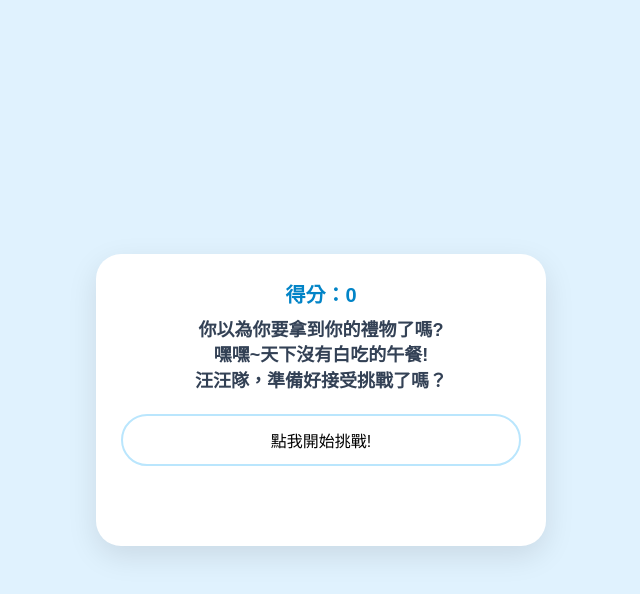
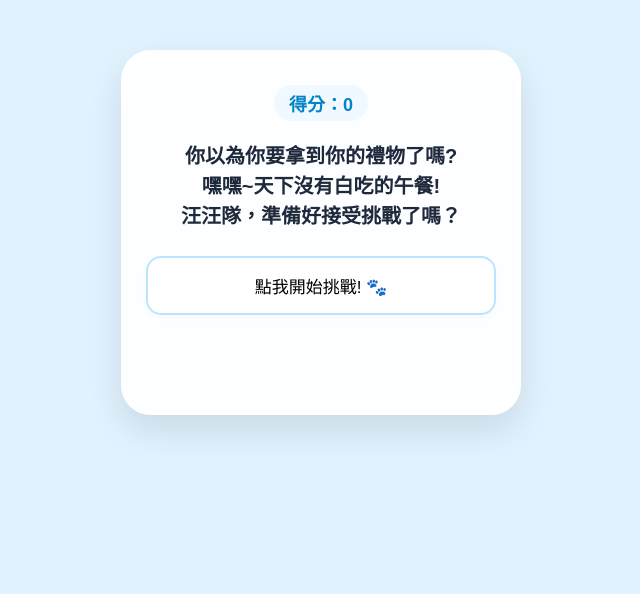
Before and after one commit to chen930313/birthday, a plain HTML site: page index.html in a window 1280 px wide. Shown: the whole page, without its empty margins (319-959 px from the left). Drawn offline with nearby package versions, Linux system fonts and the light colour scheme.

Commit message:
Add files via upload

```diff
--- a/index.html
+++ b/index.html
@@ -7,40 +7,59 @@
     <script src="https://cdn.jsdelivr.net/npm/canvas-confetti@1.5.1/dist/confetti.browser.min.js"></script>
     <style>
         body {
-            font-family: "Microsoft JhengHei", sans-serif;
+            font-family: "Microsoft JhengHei", "Heiti TC", sans-serif;
             background-color: #e0f2fe;
-            display: flex; justify-content: center; align-items: center;
-            height: 100vh; margin: 0; color: #334155; overflow: hidden;
+            display: flex; justify-content: center; align-items: flex-start;
+            min-height: 100vh; margin: 0; color: #334155; overflow-x: hidden;
+            padding-top: 50px;
         }
         .card {
-            background: white; border-radius: 25px; padding: 25px;
-            box-shadow: 0 10px 30px rgba(0,0,0,0.1);
-            width: 85%; max-width: 400px; text-align: center;
+            background: rgba(255, 255, 255, 0.95);
+            border-radius: 30px; padding: 30px 20px;
+            box-shadow: 0 15px 35px rgba(0,0,0,0.1);
+            width: 85%; max-width: 350px;
+            text-align: center;
             transition: all 0.5s ease;
+            border: 5px solid #ffffff;
         }
-        .fade-in { animation: fadeIn 0.5s; }
-        @keyframes fadeIn { from { opacity: 0; transform: translateY(10px); } to { opacity: 1; transform: translateY(0); } }
+        .fade-in { animation: fadeIn 0.4s ease-out; }
+        @keyframes fadeIn { from { opacity: 0; transform: translateY(20px); } to { opacity: 1; transform: translateY(0); } }
 
-        .score-board { font-size: 20px; font-weight: bold; color: #0284c7; margin-bottom: 10px; }
-        .question { font-size: 18px; margin-bottom: 20px; min-height: 60px; font-weight: bold; line-height: 1.4; }
+        .score-board {
+            font-size: 18px; font-weight: bold; color: #0284c7;
+            margin-bottom: 20px; background: #f0f9ff;
+            padding: 5px 15px; border-radius: 20px; display: inline-block;
+        }
+        .question {
+            font-size: 20px; margin-bottom: 25px; min-height: 80px;
+            font-weight: bold; line-height: 1.5; color: #1e293b;
+            display: flex; align-items: center; justify-content: center;
+        }
         .btn {
-            display: block; width: 100%; padding: 12px; margin: 8px 0;
-            border: 2px solid #bae6fd; background: white; border-radius: 50px;
-            font-size: 16px; cursor: pointer; transition: 0.2s;
+            display: block; width: 100%; padding: 15px; margin: 12px 0;
+            border: 2px solid #bae6fd; background: white; border-radius: 15px;
+            font-size: 17px; cursor: pointer; transition: 0.2s;
+            box-shadow: 0 4px 6px rgba(0,0,0,0.02);
+            -webkit-tap-highlight-color: transparent;
         }
-        .btn:hover { background-color: #f0f9ff; }
-        .btn.selected { background-color: #7dd3fc; color: white; border-color: #7dd3fc; }
-        .confirm-btn { background-color: #fb7185; color: white; border: none; margin-top: 15px; display: none; }
-        #feedback { min-height: 45px; margin-top: 10px; font-weight: bold; font-size: 14px; }
+        .btn:active { transform: scale(0.98); background-color: #f0f9ff; }
+        .btn.selected { background-color: #7dd3fc; color: white; border-color: #0ea5e9; box-shadow: 0 4px 12px rgba(14, 165, 233, 0.3); }
+
+        .confirm-btn {
+            background: linear-gradient(135deg, #fb7185 0%, #f43f5e 100%);
+            color: white; border: none; margin-top: 20px;
+            font-weight: bold; font-size: 18px; box-shadow: 0 4px 15px rgba(251, 113, 133, 0.4);
+            display: none; /* 初始隱藏 */
+        }
+        #feedback { min-height: 50px; margin-top: 15px; font-weight: bold; font-size: 15px; }
         .success { color: #059669; }
         .error { color: #dc2626; }
+        img { max-width: 100%; height: auto; border-radius: 20px; margin-top: 15px; }
     </style>
 </head>
 <body>
 
-<audio id="bgMusic" loop>
-    <source src="recall.mp3" type="audio/mpeg">
-</audio>
+<audio id="bgMusic" loop><source src="recall.mp3" type="audio/mpeg"></audio>
 <audio id="correctSound"><source src="https://assets.mixkit.co/active_storage/sfx/2000/2000-preview.mp3"></audio>
 <audio id="wrongSound"><source src="https://assets.mixkit.co/active_storage/sfx/2014/2014-preview.mp3"></audio>
 
@@ -49,7 +68,7 @@
     <div id="game-content">
         <div class="question" id="question">你以為你要拿到你的禮物了嗎?<br>嘿嘿~天下沒有白吃的午餐!<br>汪汪隊，準備好接受挑戰了嗎？</div>
         <div id="options">
-            <button class="btn" onclick="startGame()">點我開始挑戰!</button>
+            <button class="btn" onclick="startGame()">點我開始挑戰! 🐾</button>
         </div>
         <button id="confirm-btn" class="btn confirm-btn" onclick="checkMulti()">確認送出</button>
         <div id="feedback"></div>
@@ -61,7 +80,7 @@
     let currentIdx = 0;
     let selectedArr = [];
     let isProcessing = false;
-    let reached100 = false; // 修正：新增這個變數
+    let reached100 = false;
 
     const quizData = [
         { q: "第一次約會陳思瑜的指甲是什麼色系的？", a: ["黑色", "灰色", "綠色", "海邊色"], ans: [3], multi: false },
@@ -101,6 +120,8 @@
         selectedArr = [];
         let data = quizData[currentIdx];
         document.getElementById('question').innerText = data.q;
+
+        // 修正：只有複選題才顯示按鈕
         document.getElementById('confirm-btn').style.display = data.multi ? "block" : "none";
 
         let html = "";
@@ -171,9 +192,19 @@
         const gameCard = document.getElementById('game-card');
         if (score >= 100) {
             confetti({ particleCount: 150, spread: 70, origin: { y: 0.6 } });
-            gameCard.innerHTML = `<h1>🎉 挑戰成功！</h1><p style="font-size: 24px;">最終得分：${score}</p><p>恭喜過關！密碼是你的生日+我的生日❤️<br>生日快樂！</p>`;
+            gameCard.innerHTML = `
+                <h1 style="color: #0284c7;">🎉 挑戰成功！</h1>
+                <p style="font-size: 24px;">最終得分：${score}</p>
+                <p>恭喜過關！密碼是你的生日+我的生日❤️<br>生日快樂！禮物在那邊等你囉！</p>
+                <img src="us.jpg" style="width: 100%; border-radius: 20px; margin: 15px 0; box-shadow: 0 5px 15px rgba(0,0,0,0.1);">
+            `;
         } else {
-            gameCard.innerHTML = `<h1>❌ 挑戰失敗</h1><p style="font-size: 24px;">得分：${score}</p><p>🙄 才拿這點分數...<br>再給你一次機會吧！</p><button class="btn" onclick="location.reload()">重新挑戰</button>`;
+            gameCard.innerHTML = `
+                <h1 style="color: #dc2626;">❌ 挑戰失敗</h1>
+                <p style="font-size: 24px;">得分：${score}</p>
+                <p>🙄 才拿這點分數...<br>你是不是不愛我了？再給你一次機會！</p>
+                <button class="btn" onclick="location.reload()">重新挑戰</button>
+            `;
         }
     }
 </script>
```
Also changed, not shown: us.jpg (added).
